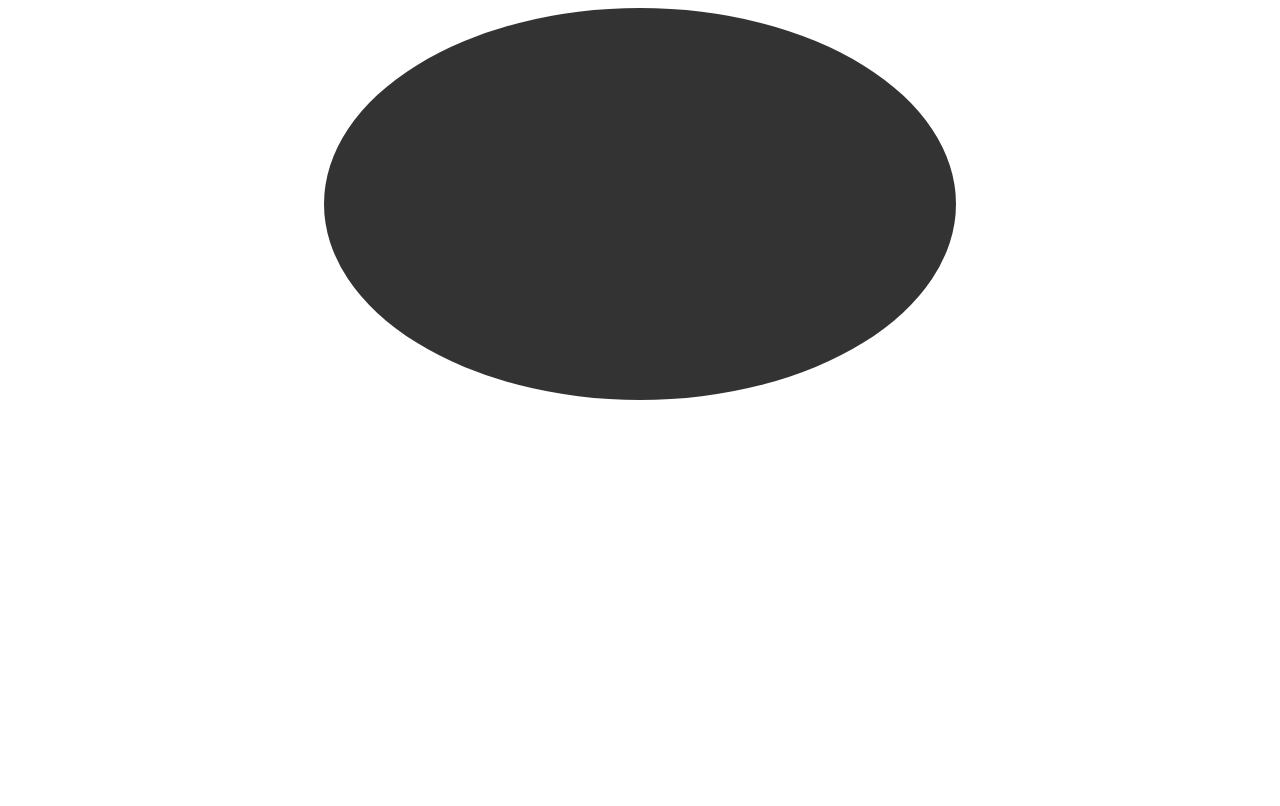
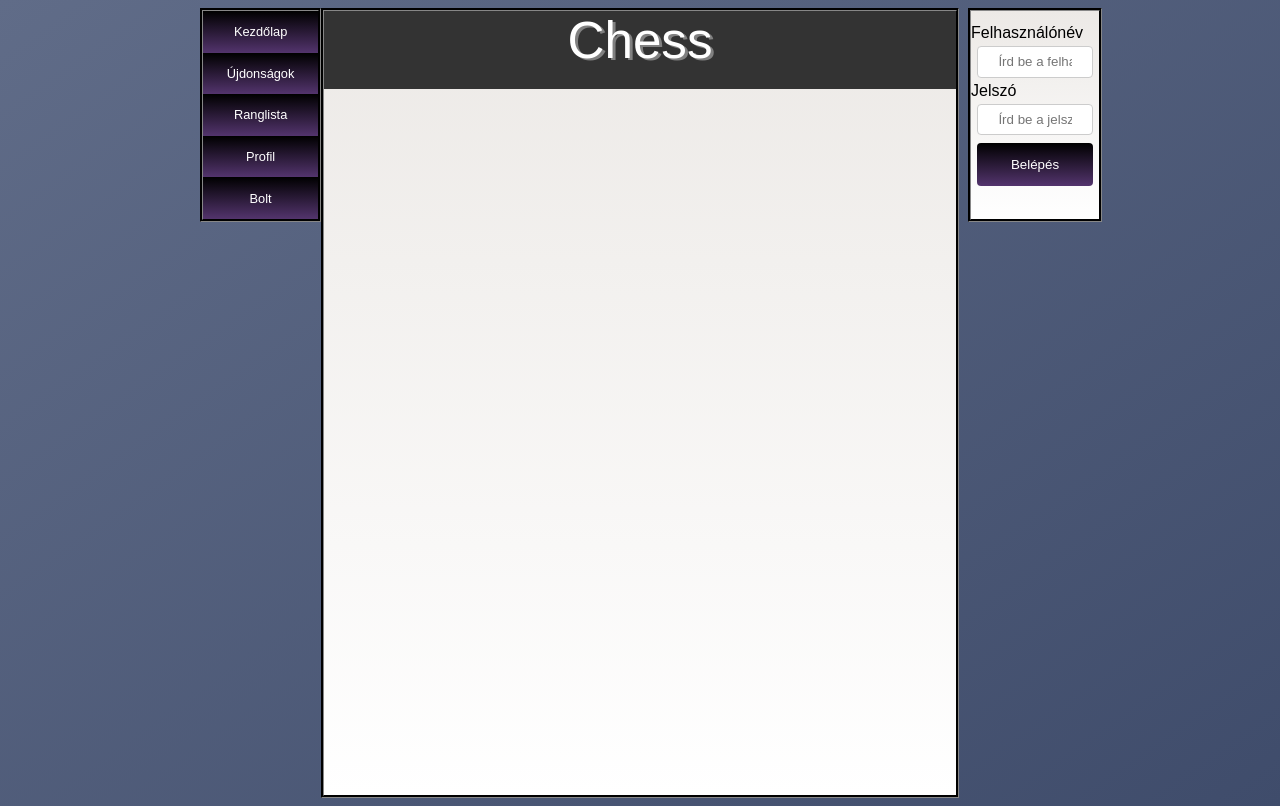
Before and after one commit to DoniXDev/Chess-WebAplication, a PHP site: page / in a window 1280 px wide. Before the commit the page ends 400 px from the top, so only its background shows below. Run offline with PHP 8.4, Linux system fonts and the light colour scheme.

Commit message:
Second
Default web page HTML/CSS code added

```diff
--- a/index.php
+++ b/index.php
@@ -1,6 +1,7 @@
 <html>
 	<head>
 	  <title>Chess</title>
+	  <link rel="stylesheet" type="text/css" href="chess/style.css">
 	  <link rel="stylesheet" type="text/css" href="style.css">
 	  <meta HTTP-EQUIV="Content-Type" Content="text/html; Charset=iso-8859-2">
 	  <meta HTTP-EQUIV="Content-Language" Content="hu">
@@ -8,8 +9,35 @@
 
 	<body>
 
-		<div class="circle"></div>
+	<div id="menu">
+		<div class="menu-item"><p class="menu-item-p">Kezdőlap</p></div>
+		<div class="menu-item"><p class="menu-item-p">Újdonságok</p></div>
+		<div class="menu-item"><p class="menu-item-p">Ranglista</p></div>
+		<div class="menu-item"><p class="menu-item-p">Profil</p></div>
+		<div class="menu-item"><p class="menu-item-p">Bolt</p></div>
+	</div>
 
+	<div id="login">
+		<form action="/action_page.php">
+			<label for="fname">Felhasználónév</label>
+			<input type="text" id="fname" name="firstname" placeholder="Írd be a felhasználóneved!">
+
+			<label for="lname">Jelszó</label>
+			<input type="text" id="lname" name="lastname" placeholder="Írd be a jelszavad!">
+
+			<input type="submit" value="Belépés">
+		</form>
+	</div>
+
+	<div id="content">
+
+		<div id="header">
+			<div id="title">Chess</div>
+		</div>
+
+
+
+	</div>
 
 	</body>
 </html>
--- a/style.css
+++ b/style.css
@@ -1,9 +1,130 @@
-.circle
+#content
 {
-  border-radius: 50%;
-  width: 50%;
-  height: 50%;
-  background: #333;
+	background: linear-gradient(180deg,#ece9e6, #ffffff);
+	border-style: groove;
+	border-color: #333;
+	width: 50%;
+	height: 100%;
+	margin: 0 auto;
+}
 
-  margin: 0 auto;
+#header
+{
+	width: 100%;
+	height: 10%;
+	background: #333;
 }
+
+#title
+{
+	font-family: "Arial", Times, serif;
+	font-size: 4vw;
+
+	color: white;
+	text-shadow: 3px 2px grey;
+
+	text-align: center;
+	vertical-align: middle;
+}
+
+#menu
+{
+	position: fixed;
+
+	border-style: groove;
+	border-color: #333;
+
+	margin-left: 15%;
+	width: 9%;
+	height: 26%;
+
+	background: linear-gradient(180deg,#ece9e6, #ffffff);
+}
+
+#login
+{
+	position: fixed;
+
+	border-style: groove;
+	border-color: #333;
+
+	margin-left: 75%;
+	width: 10%;
+	height: 26%;
+
+	display: flex;
+    justify-content: center;
+    align-items: center;
+
+	background: linear-gradient(180deg,#ece9e6, #ffffff);
+}
+
+
+.menu-item
+{
+	background: linear-gradient(180deg,#000000, #53346d);
+
+	font-family: "Arial", Times, serif;
+	font-size: 1vw;
+
+	display: flex;
+    justify-content: center;
+    align-items: center;
+
+	height: 20%;
+}
+
+.menu-item:hover
+{
+	background: linear-gradient(90deg,#000000, #53346d);
+}
+
+.menu-item-p
+{
+	color: white;
+	font-family: "Arial", Times, serif;
+	font-size: 1vw;
+}
+
+
+input[type=text]
+{
+    width: 90%;
+    padding: 12px 20px;
+    margin: 4px 5%;
+    display: inline-block;
+    border: 1px solid #ccc;
+    border-radius: 4px;
+    box-sizing: border-box;
+
+	height:15%;
+}
+
+input[type=submit]
+{
+    width: 90%;
+    background: linear-gradient(180deg,#000000, #53346d);
+    color: white;
+    padding: 14px 20px;
+    margin: 4px 5%;
+    border: none;
+    border-radius: 4px;
+    cursor: pointer;
+
+}
+
+input[type=submit]:hover
+{
+    background: linear-gradient(90deg,#000000, #53346d);
+}
+
+body
+{
+	font-family: "Arial", Times, serif;
+	background: linear-gradient(145deg,#606c88, #3f4c6b);
+}
+
+p
+{
+	color:#330000;
+}
```
